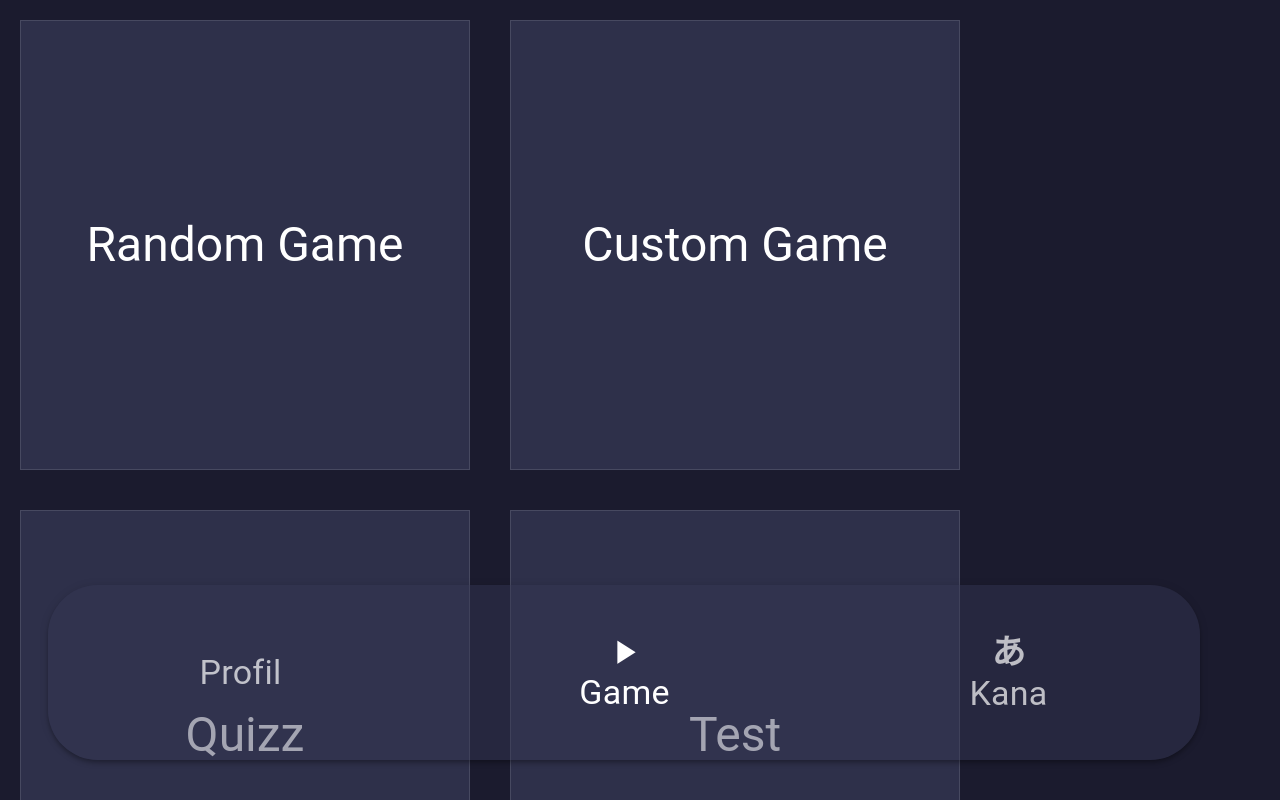
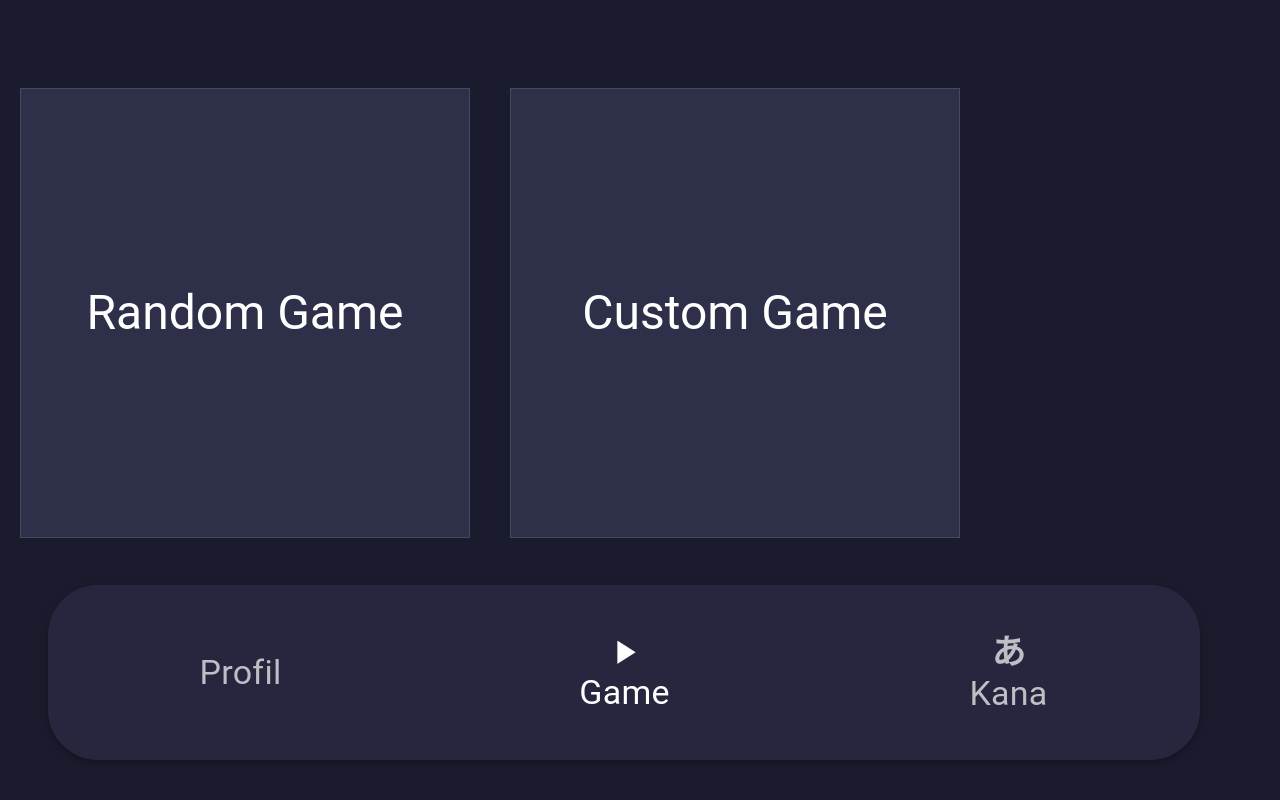
Before and after one commit to tomctr/KanaGames, a Vue app in the folder client/: page /#/ in a window 1280 px wide. Shown: the top 800 px of the page. Built offline with nearby package versions, Linux system fonts and the light colour scheme.

Commit message:
remove test

```diff
--- a/client/src/components/SelectGame.vue
+++ b/client/src/components/SelectGame.vue
@@ -12,8 +12,6 @@ export default {
     gameCategory: [
         {title: "Random Game", link: "/game/random"},
         {title: "Custom Game", link: "/game/custom"},
-        {title: "Quizz", link: "/"},
-        {title: "Test", link:"/"}
     ]
   })
 };
```
